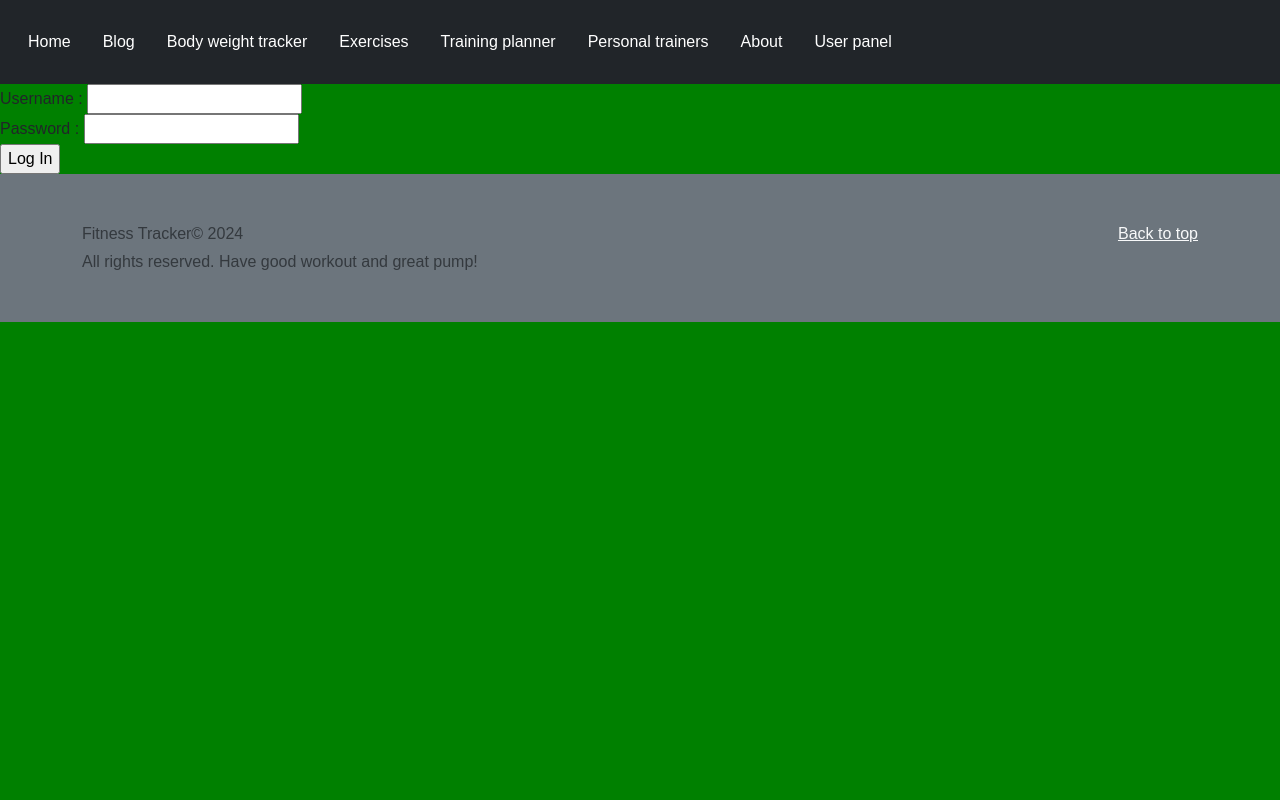
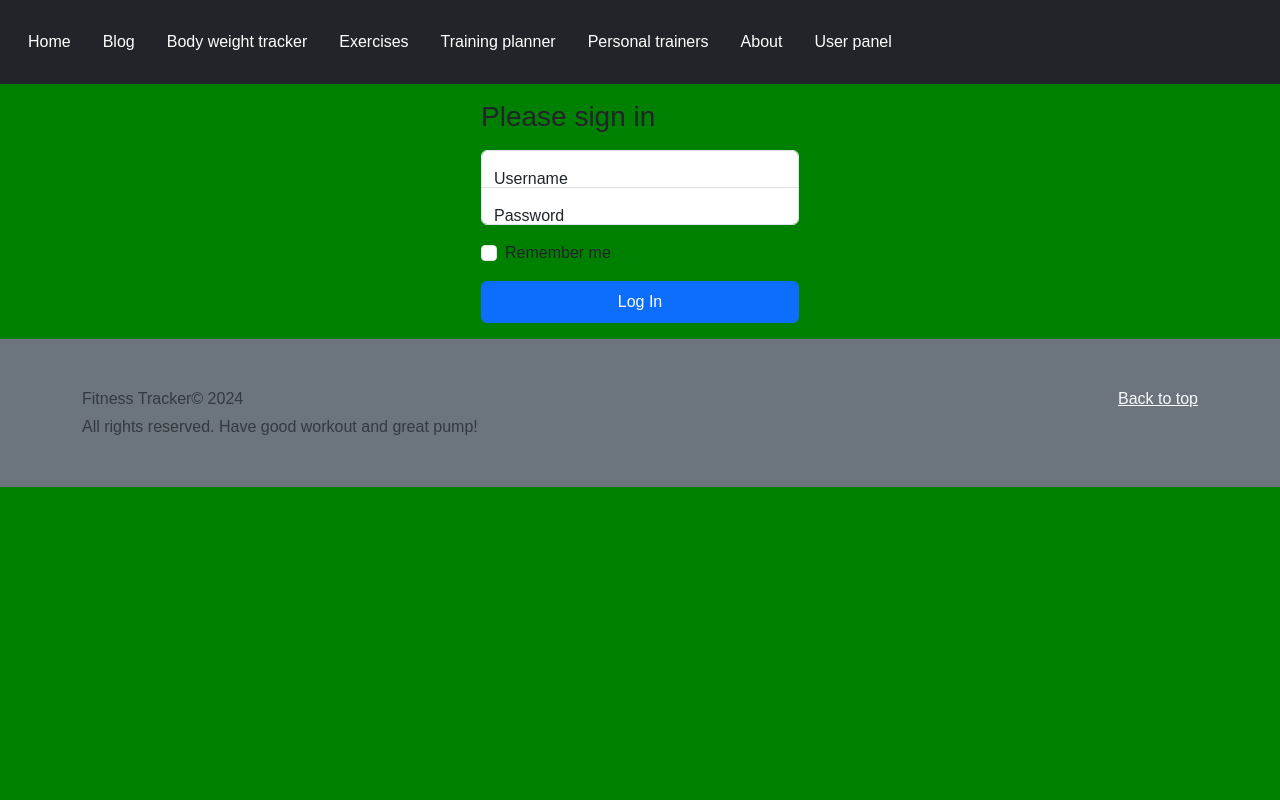
Before and after one commit to piotr-GG/fitness_tracker, a Flask app: page /auth/login in a window 1280 px wide. Run offline with Flask 3, Linux system fonts and the light colour scheme; some libraries are stand-ins or nearby versions.

Commit message:
Changes to login and user panel htmls

```diff
--- a/ft_app/static/css/login.css
+++ b/ft_app/static/css/login.css
@@ -0,0 +1,105 @@
+html, body {
+  height: 100%;
+}
+
+.form-signin {
+  max-width: 350px;
+  padding: 1rem;
+}
+
+.form-signin .form-floating:focus-within {
+  z-index: 2;
+}
+
+.label{
+  padding-top:50px;
+}
+
+.form-signin input[type="text"] {
+  margin-bottom: -1px;
+  border-bottom-right-radius: 0;
+  border-bottom-left-radius: 0;
+}
+
+.form-signin input[type="password"] {
+  margin-bottom: 10px;
+  border-top-left-radius: 0;
+  border-top-right-radius: 0;
+}
+
+.bd-placeholder-img {
+    font-size: 1.125rem;
+    text-anchor: middle;
+    -webkit-user-select: none;
+    -moz-user-select: none;
+    user-select: none;
+}
+
+@media (min-width: 768px) {
+    .bd-placeholder-img-lg {
+      font-size: 3.5rem;
+    }
+}
+
+.b-example-divider {
+    width: 100%;
+    height: 3rem;
+    background-color: rgba(0, 0, 0, .1);
+    border: solid rgba(0, 0, 0, .15);
+    border-width: 1px 0;
+    box-shadow: inset 0 .5em 1.5em rgba(0, 0, 0, .1), inset 0 .125em .5em rgba(0, 0, 0, .15);
+}
+
+.b-example-vr {
+    flex-shrink: 0;
+    width: 1.5rem;
+    height: 100vh;
+}
+
+.bi {
+    vertical-align: -.125em;
+    fill: currentColor;
+}
+
+.nav-scroller {
+    position: relative;
+    z-index: 2;
+    height: 2.75rem;
+    overflow-y: hidden;
+}
+
+.nav-scroller .nav {
+    display: flex;
+    flex-wrap: nowrap;
+    padding-bottom: 1rem;
+    margin-top: -1px;
+    overflow-x: auto;
+    text-align: center;
+    white-space: nowrap;
+    -webkit-overflow-scrolling: touch;
+}
+
+.btn-bd-primary {
+    --bd-violet-bg: #712cf9;
+    --bd-violet-rgb: 112.520718, 44.062154, 249.437846;
+
+    --bs-btn-font-weight: 600;
+    --bs-btn-color: var(--bs-white);
+    --bs-btn-bg: var(--bd-violet-bg);
+    --bs-btn-border-color: var(--bd-violet-bg);
+    --bs-btn-hover-color: var(--bs-white);
+    --bs-btn-hover-bg: #6528e0;
+    --bs-btn-hover-border-color: #6528e0;
+    --bs-btn-focus-shadow-rgb: var(--bd-violet-rgb);
+    --bs-btn-active-color: var(--bs-btn-hover-color);
+    --bs-btn-active-bg: #5a23c8;
+    --bs-btn-active-border-color: #5a23c8;
+}
+
+.bd-mode-toggle {
+    z-index: 1500;
+}
+
+.bd-mode-toggle .dropdown-menu .active .bi {
+    display: block !important;
+}
--- a/ft_app/templates/auth/login.html
+++ b/ft_app/templates/auth/login.html
@@ -1,13 +1,31 @@
 {% extends 'base.html' %}
 
 {% block head %}
-    <title>{% block title %}Log In{% endblock %}</title>
+<title>{% block title %}Log In{% endblock %}</title>
+<link rel="stylesheet" href="{{ url_for('static', filename='css/login.css') }}">
 {% endblock %}
 
 {% block body %}
-    <form method="post">
-        <div> {{ form.username.label }} : {{ form.username() }} </div>
-        <div> {{ form.password.label }} : {{ form.password() }} </div>
-        <input type="submit" value="Log In">
-    </form>
+<main class="form-signin w-100 m-auto">
+  <form method="post">
+    <h1 class="h3 mb-3 fw-normal">Please sign in</h1>
+
+    <div class="form-floating">
+        <div>{{ form.username(class_="form-control", id_="floatingInput") }}</div>
+        {{ form.username.label(for_="floatingInput") }}</label>
+    </div>
+    <div class="form-floating">
+        <div>{{ form.password(class_="form-control", id_="floatingPassword") }}</div>
+        {{ form.password.label(for_="floatingPassword") }}
+    </div>
+
+    <div class="form-check text-start my-3">
+      <input class="form-check-input" type="checkbox" value="remember-me" id="flexCheckDefault">
+      <label class="form-check-label" for="flexCheckDefault">
+        Remember me
+      </label>
+    </div>
+    <button class="btn btn-primary w-100 py-2" type="submit">Log In</button>
+  </form>
+</main>
 {% endblock %}
```
Also changed, not shown: ft_app/templates/auth/user_panel.html (+7 -2 lines).
